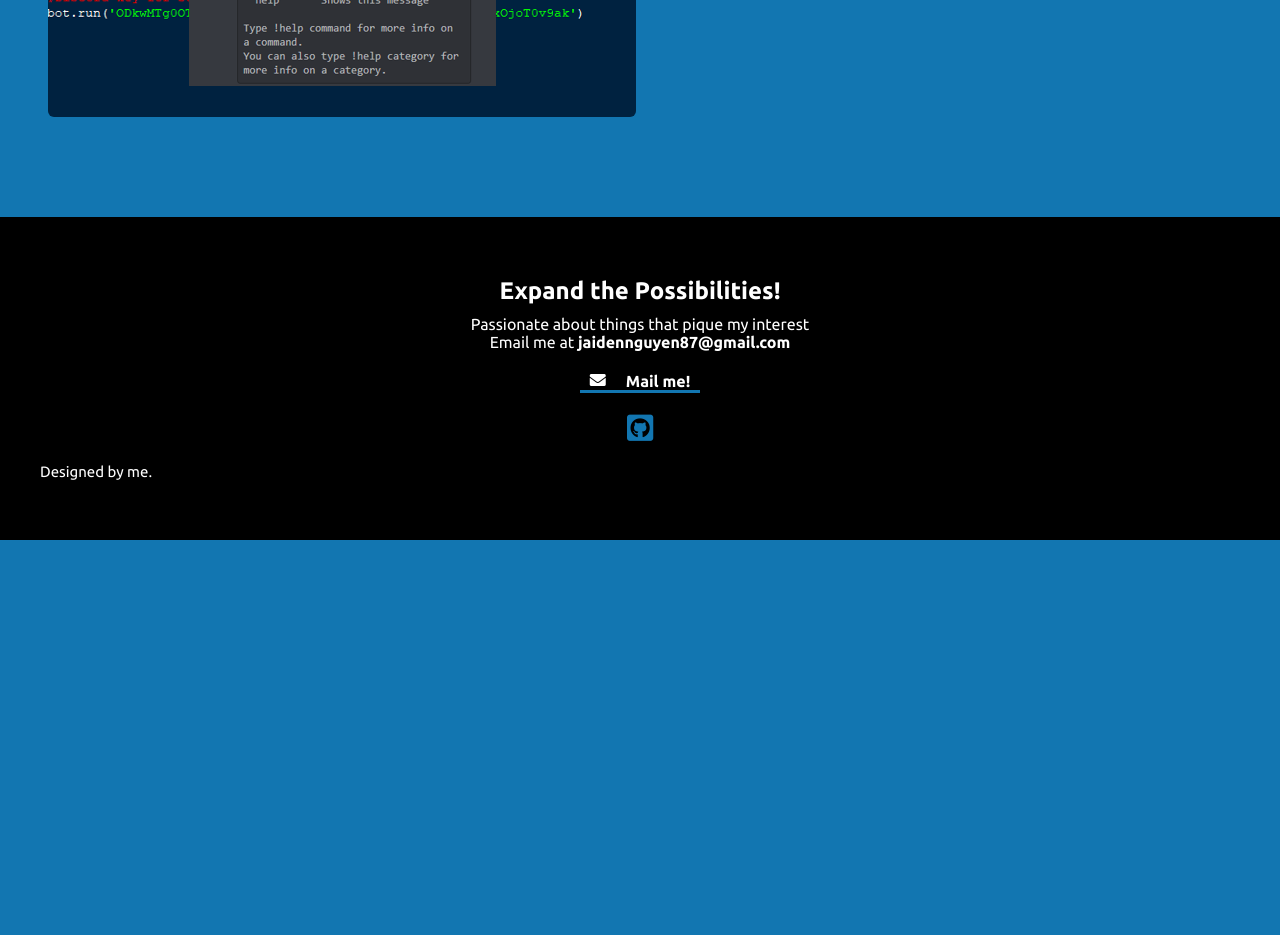
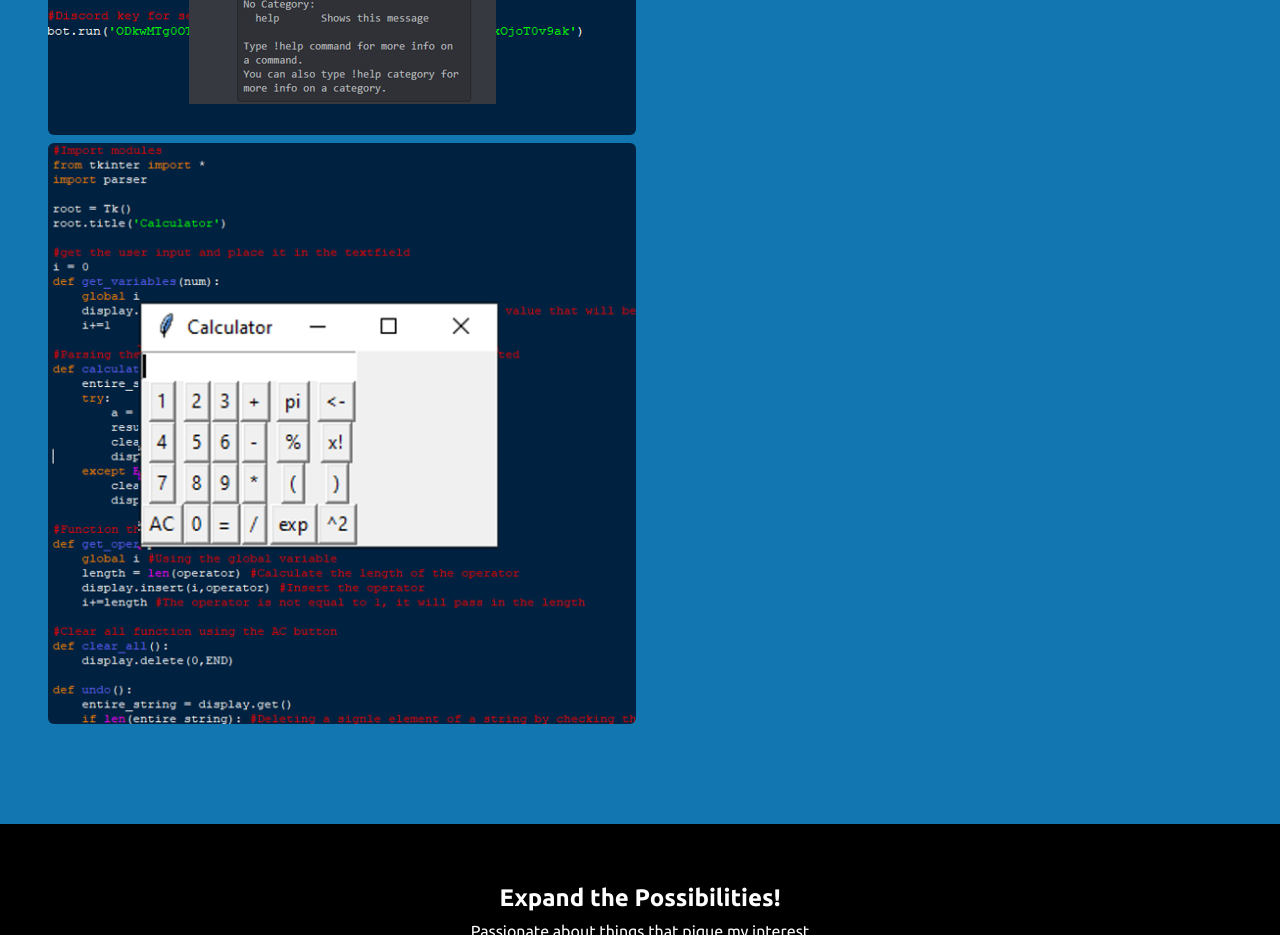
Before and after one commit to Tojade/Tojade.github.io, a plain HTML site: page projects.html in a window 1280 px wide. Shown: the part 840-1775 px from the top of the page. Before the commit the page ends 1380 px from the top, so only its background shows below. Drawn offline with nearby package versions, Linux system fonts and the light colour scheme.

Commit message:
Added Changes

```diff
--- a/projects.html
+++ b/projects.html
@@ -1,4 +1,4 @@
-<!DOCTYPE html>
+﻿<!DOCTYPE html>
 <html lang="en">
 <head>
     <title>Jaiden Nguyen - Projects</title>
@@ -45,7 +45,7 @@
                 <div class="column">
                     <a href="https://github.com/Tojade/Discord-Music-Bot" target="_blank" alt="Discord-Music-Bot">
                         <div class="container">
-                            <img src="images/discord.png" alt="Disocrd-Music-Bot" style="image-rendering: optimizeSpeed;">
+                            <img src="images/discord.png" alt="Discord-Music-Bot" style="image-rendering: optimizeSpeed;">
                             <div class="overlay">
                                 <div class="text">
                                     <h2>Discord Music Bot</h2>
@@ -57,8 +57,23 @@
                             </div>
                         </div>
                     </a>
+                    <a href="https://github.com/Tojade/GUI_Calculator" target="_blank" alt="GUI_Calculator">
+                        <div class="container">
+                            <img src="images/calculator.png" alt="GUI_Calculator" style="image-rendering: optimizeSpeed;">
+                            <div class="overlay">
+                                <div class="text">
+                                    <h2>GUI Calculator</h2>
+                                    <div class="break">
+                                        <span></span>
+                                    </div>
+                                    <p>GUI based calcualtor using the python modules tkinter and parser. This calculator can do all the basic functions of a calculator such as (+,-,*,/,pi,%,exp,^2,x!). </p>
+                                </div>
+                            </div>
+                        </div>
+                    </a>
                 </div>
             </div>
+        </div>
         </div>
     </section>
 
```
Also changed, not shown: images/calculator.png (added).
